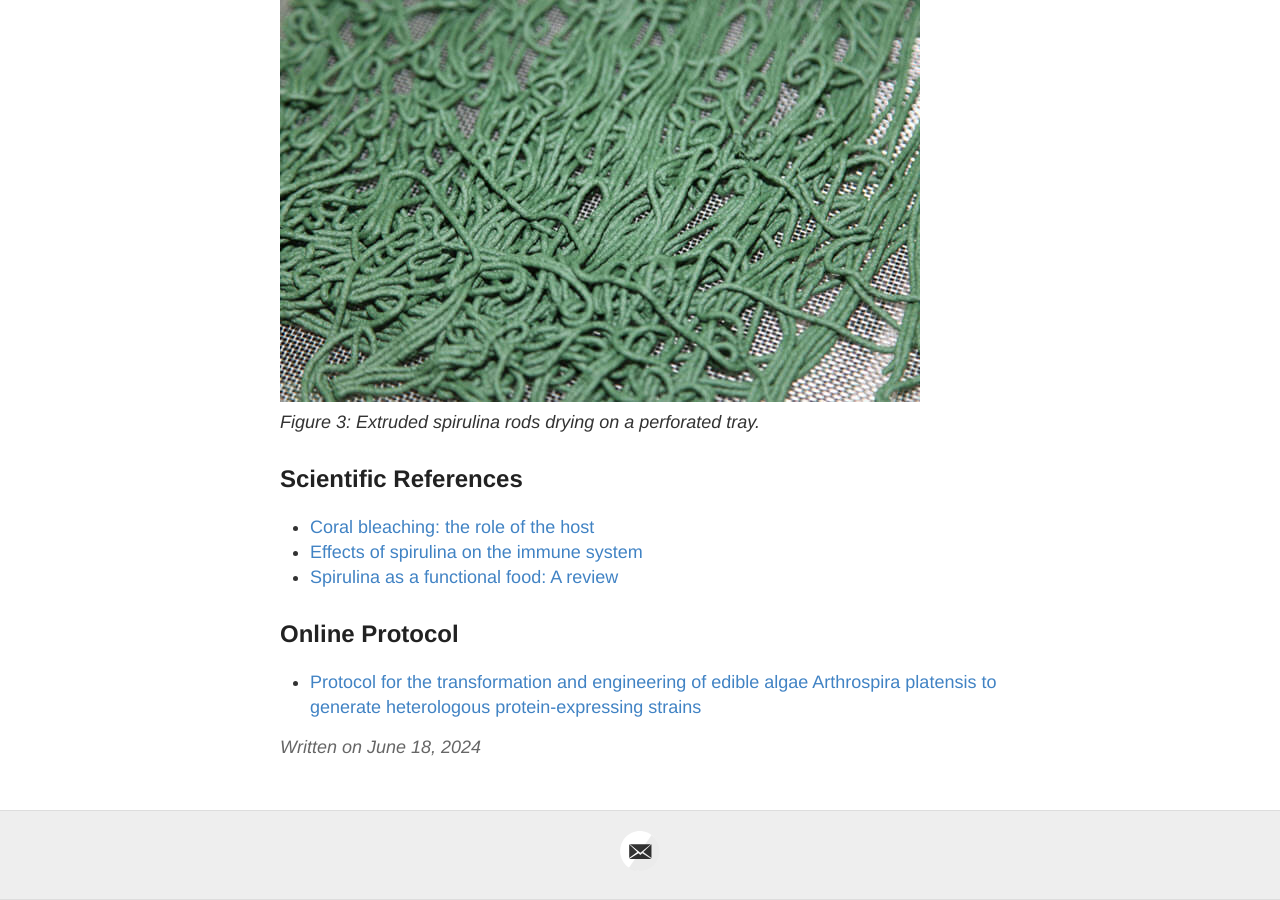
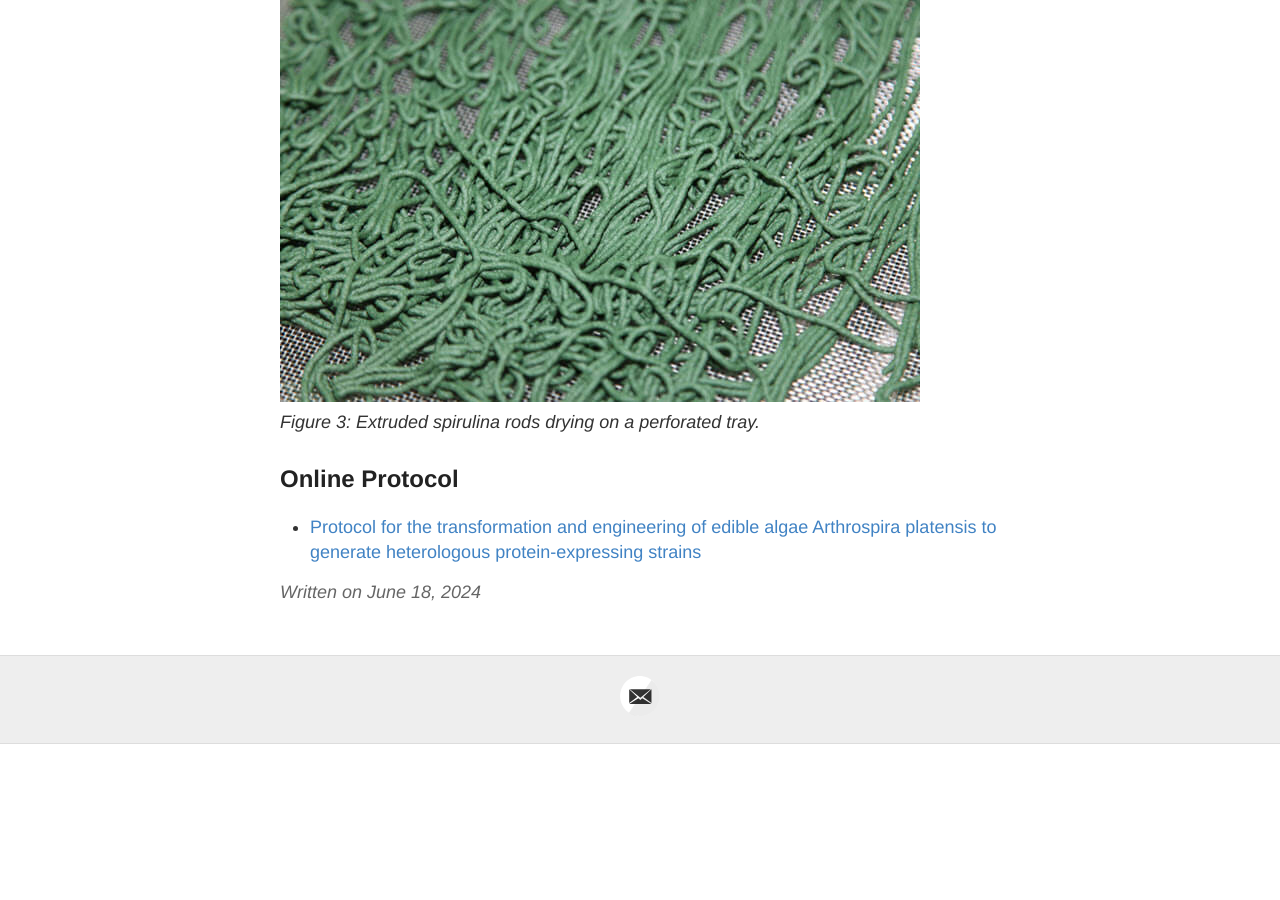
Before and after one commit to German563/notebook, a Jekyll site: the page built from _posts/2024-06-18-Protocol-for-Growing-Spirulina.md, in a window 1280 px wide and 900 px high, scrolled down 5021 px. Built offline with Jekyll 4.4.1, drawn with Linux system fonts in a browser that asks for light colours; after the commit the page ends 5765 px from its top, so only the background shows below that.

Commit message:
new commit

```diff
--- a/_posts/2024-06-18-Protocol-for-Growing-Spirulina.md
+++ b/_posts/2024-06-18-Protocol-for-Growing-Spirulina.md
@@ -141,10 +141,5 @@ Add nutrients to maintain medium fertility:
 <br>
 *Figure 3: Extruded spirulina rods drying on a perforated tray.*
 
-## Scientific References
-- [Coral bleaching: the role of the host](https://www.sciencedirect.com/science/article/pii/S1874778715000454)
-- [Effects of spirulina on the immune system](https://www.ncbi.nlm.nih.gov/pmc/articles/PMC3136577/)
-- [Spirulina as a functional food: A review](https://www.sciencedirect.com/science/article/abs/pii/S0924224411002401)
-
 ## Online Protocol
 - [Protocol for the transformation and engineering of edible algae Arthrospira platensis to generate heterologous protein-expressing strains](https://www.ncbi.nlm.nih.gov/pmc/articles/PMC9929480/)
```
